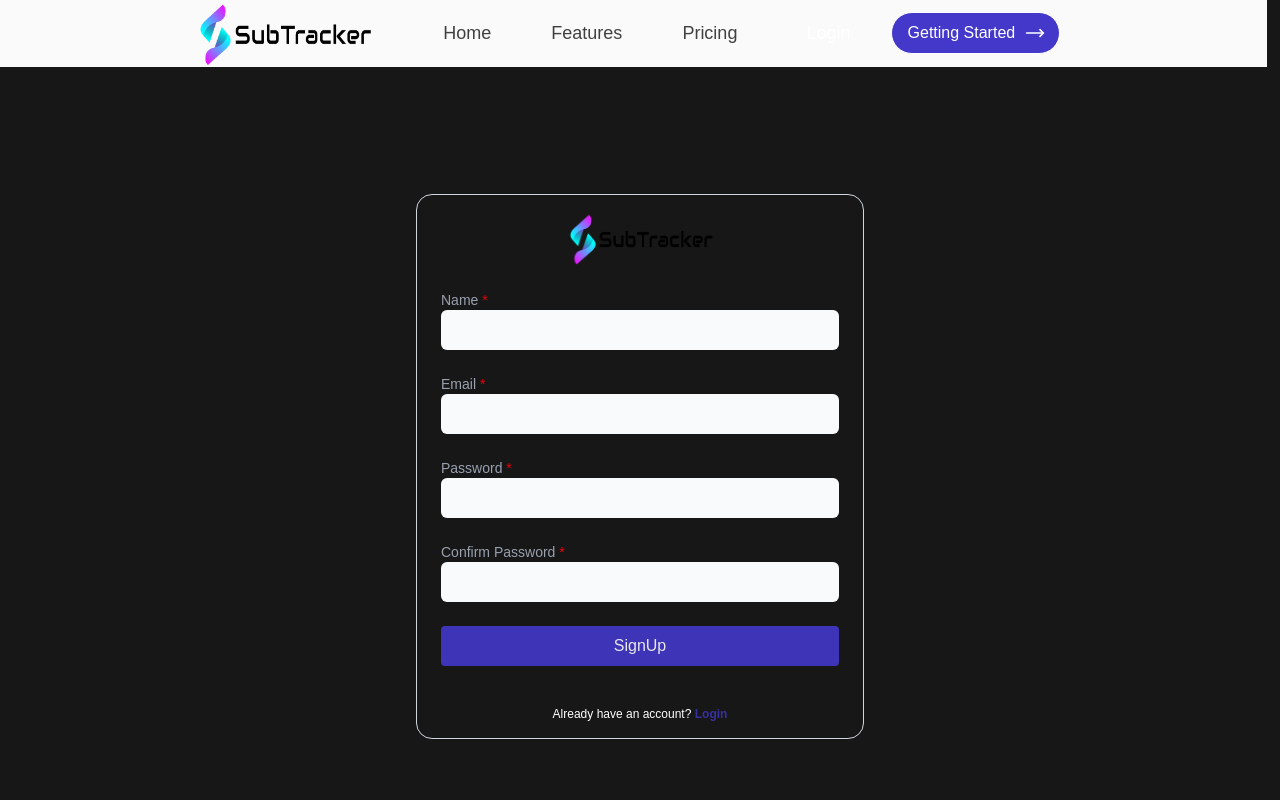
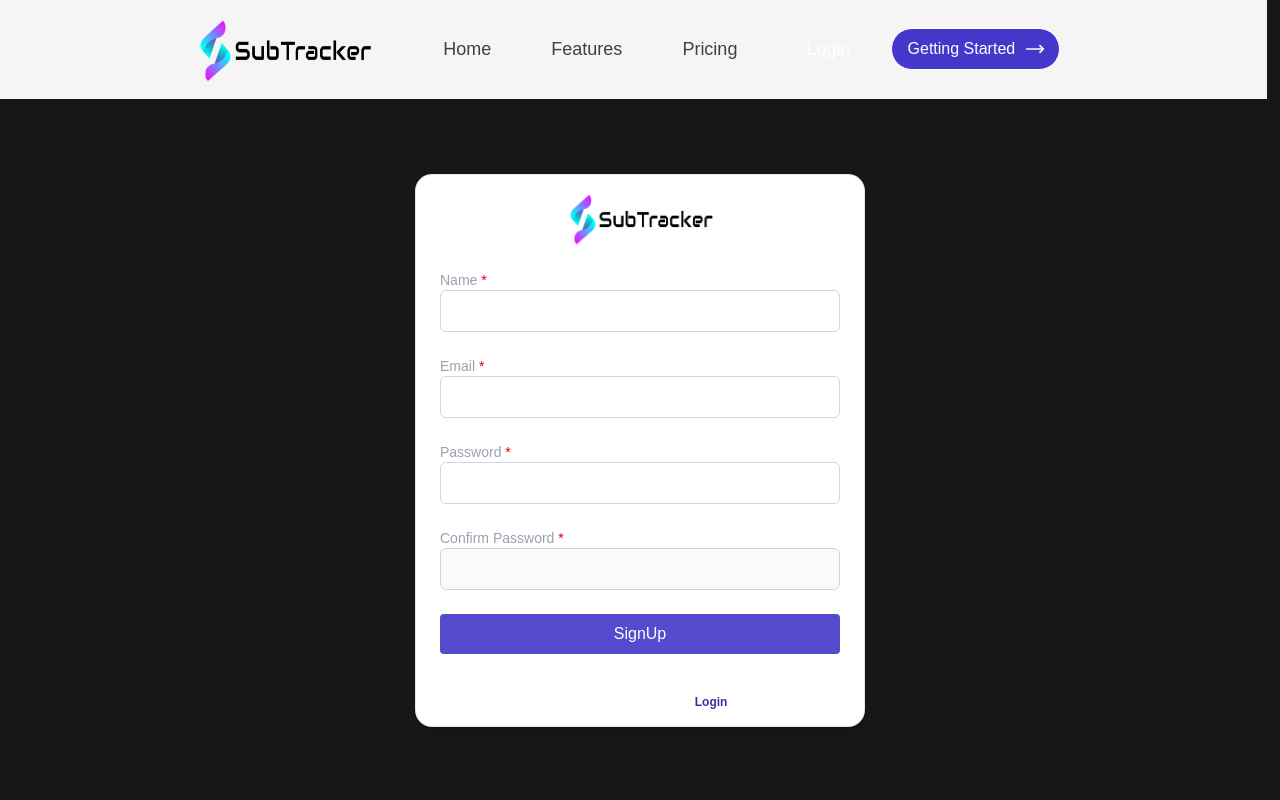
Before and after one commit to pathak-tirath/subscription-FE, a Next.js app: page /signUp in a window 1280 px wide. Shown: the top 800 px of the page. Built offline with nearby package versions, Linux system fonts and the light colour scheme.

Commit message:
some changes

```diff
--- a/app/(auth)/login/page.tsx
+++ b/app/(auth)/login/page.tsx
@@ -6,8 +6,8 @@ import Link from "next/link";
 const Login = () => {
   return (
     <>
-      <div className="flex flex-col w-md mx-auto h-screen -my-10 justify-center">
-        <form className="border rounded-2xl px-6 py-4  flex flex-col gap-6 border-gray-300">
+      <div className="flex flex-col w-md mx-auto h-screen -my-10 justify-center ">
+        <form className="rounded-2xl px-6 py-4  flex flex-col gap-6 border-0 shadow-md bg-white ring ring-gray-200">
           <div className="flex  justify-center">
             <Image src={Logo} alt="logo" width={150} />
           </div>
@@ -22,7 +22,7 @@ const Login = () => {
               type="text"
               name="email"
               id="email"
-              className="p-2 bg-gray-50 rounded-md outline-0"
+              className="p-2 bg-white rounded-md outline-0 border border-gray-300"
             />
           </div>
 
@@ -37,7 +37,7 @@ const Login = () => {
               type="password"
               name="password"
               id="password"
-              className="p-2 bg-gray-50 rounded-md outline-0"
+              className="p-2 bg-white rounded-md outline-0 border border-gray-300"
             />
           </div>
 
--- a/app/(auth)/signUp/page.tsx
+++ b/app/(auth)/signUp/page.tsx
@@ -6,8 +6,8 @@ import Link from "next/link";
 const SignUp = () => {
   return (
     <>
-      <div className="flex flex-col w-md mx-auto h-screen  justify-center">
-        <form className="border rounded-2xl px-6 py-4  flex flex-col gap-6 border-gray-300">
+      <div className="flex flex-col w-md mx-auto h-screen  justify-center  -my-12 ">
+        <form className="border-0 rounded-2xl px-6 py-4  flex flex-col gap-6 shadow-md bg-white ring ring-gray-200">
           <div className="flex  justify-center">
             <Image src={Logo} alt="logo" width={150} />
           </div>
@@ -23,7 +23,7 @@ const SignUp = () => {
               type="text"
               name="name"
               id="name"
-              className="p-2 bg-gray-50 rounded-md outline-0"
+              className="p-2 bg-white rounded-md outline-0 border border-gray-300"
             />
           </div>
 
@@ -38,7 +38,7 @@ const SignUp = () => {
               type="text"
               name="email"
               id="email"
-              className="p-2 bg-gray-50 rounded-md outline-0"
+              className="p-2 bg-white rounded-md outline-0 border border-gray-300"
             />
           </div>
 
@@ -53,7 +53,7 @@ const SignUp = () => {
               type="password"
               name="password"
               id="password"
-              className="p-2 bg-gray-50 rounded-md outline-0"
+              className="p-2 bg-white rounded-md outline-0 border border-gray-300"
             />
           </div>
           <div className="flex flex-col">
@@ -67,7 +67,7 @@ const SignUp = () => {
               type="password"
               name="confirm-password"
               id="confirm-password"
-              className="p-2 bg-gray-50 rounded-md outline-0"
+              className="p-2 bg-gray-50 rounded-md outline-0 border border-gray-300"
             />
           </div>
 
--- a/app/_components/header/page.tsx
+++ b/app/_components/header/page.tsx
@@ -9,7 +9,7 @@ const Header = () => {
   const pathname = usePathname();
 
   return (
-    <div className="bg-neutral-50 escape">
+    <div className="bg-neutral-100 py-4 escape">
       <div className="flex items-center justify-between pt-4 container ">
         <Link href={pathName.HOME}>
           {" "}
--- a/app/globals.css
+++ b/app/globals.css
@@ -17,6 +17,8 @@
   --color-link: #404040;
   --color-buttons: #4338ca;
   --color-landing: #3730a3;
+
+
 
   @keyframes arrow {
     0% {
```
